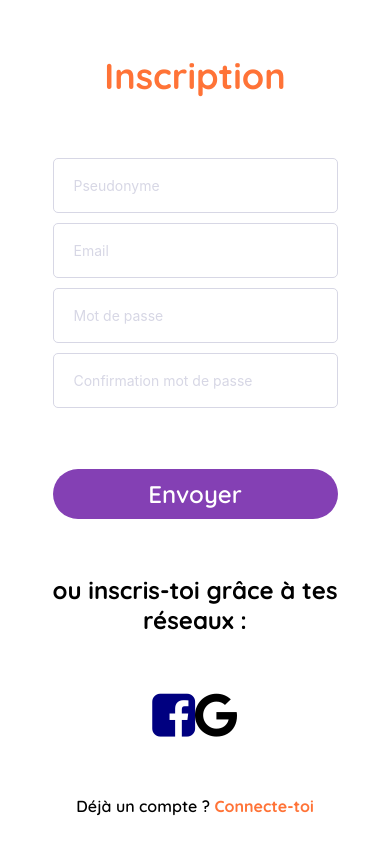
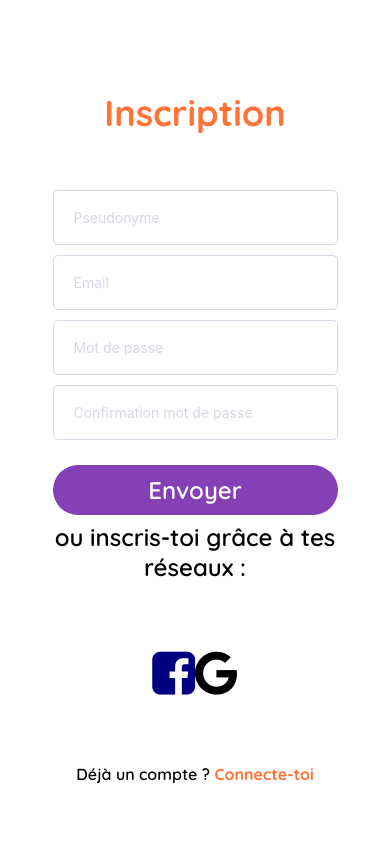
Before and after one commit to alexdelac/CityGo-frontend, a React Native app: screen /Signup in a window 390 px wide. Built offline with nearby package versions, Linux system fonts and the light colour scheme.

Commit message:
update du style css front particulier

```diff
--- a/screens/ProfilScreen.js
+++ b/screens/ProfilScreen.js
@@ -5,7 +5,7 @@ import { useDispatch, useSelector } from 'react-redux';
 import { useState } from 'react';
 
 
-const BACKEND_ADDRESS = 'http://10.1.3.138:3000';
+const BACKEND_ADDRESS = 'http://10.1.2.64:3000';
 
 
 export default function ProfilScreen({ navigation }) {
--- a/screens/SigninScreen.js
+++ b/screens/SigninScreen.js
@@ -13,12 +13,7 @@ import { useState } from 'react';
 import FontAwesome from 'react-native-vector-icons/FontAwesome';
 import { useFonts } from 'expo-font'
 
-
-
-
-const BACKEND_ADDRESS = 'http://10.1.3.138:3000';
-
-
+const BACKEND_ADDRESS = 'http://10.1.2.64:3000';
 
 export default function SigninScreen({ navigation }) {
 
@@ -87,6 +82,7 @@ export default function SigninScreen({ navigation }) {
 
 
   return (
+    <View style={styles.container}>
     <KeyboardAvoidingView style={styles.container} behavior={Platform.OS === 'ios' ? 'padding' : 'height'}>
       <Text style={styles.title}>Connexion</Text>
       <View>
@@ -99,7 +95,7 @@ export default function SigninScreen({ navigation }) {
           placeholder={isFocused === 'Email' ? '' : 'Email'}
           onChangeText={(value) => setEmail(value)}
           value={email} />
-        {isFocused === 'Mot de passe' && <Text style={styles.inputLabel}>Mot de passe</Text>}
+        {isFocused === 'Mot de passe' && <Text style={styles.inputLabelPassword}>Mot de passe</Text>}
         <TextInput
           onFocus={() => setIsFocused('Mot de passe')}
           onBlur={() => setIsFocused(false)}
@@ -118,6 +114,8 @@ export default function SigninScreen({ navigation }) {
       <TouchableOpacity onPress={() => handleConnect()} style={styles.button} activeOpacity={0.8}>
         <Text style={styles.buttonText}>Envoyer</Text>
       </TouchableOpacity>
+      </KeyboardAvoidingView>
+      <View style={styles.bottomContainer}>
       <Text style={styles.reseauxText}>ou connecte-toi grâce à tes réseaux</Text>
       <View style={styles.logocontainer}>
         <TouchableOpacity>
@@ -133,7 +131,8 @@ export default function SigninScreen({ navigation }) {
           <Text style={styles.linkText}> Inscris-toi</Text>
         </TouchableOpacity>
       </View>
-    </KeyboardAvoidingView>
+    </View>
+    </View>
   )
 };
 
@@ -142,14 +141,23 @@ const styles = StyleSheet.create({
     flex: 1,
     backgroundColor: '#fff',
     alignItems: 'center',
-    justifyContent: 'space-around',
+    justifyContent: 'space-between',
+  },
+  bottomContainer: {
+    flex: 1,
+    backgroundColor: '#fff',
+    alignItems: 'center',
+    justifyContent: 'space-between',
+    width: 291,
+    marginTop: 50,
   },
 
   title: {
+    fontSize: 36,
     color: '#FF7337',
-    fontSize: 36,
     fontFamily: 'Quicksand-Bold',
-    marginTop: 25
+    marginTop: 90,
+    marginBottom: 50,
   },
 
   input: {
@@ -177,6 +185,7 @@ const styles = StyleSheet.create({
     borderRadius: 50,
     alignItems: 'center',
     justifyContent: 'center',
+    marginTop: 20,
   },
 
   reseauxText: {
@@ -208,12 +217,24 @@ const styles = StyleSheet.create({
   },
   box: {
     flexDirection: 'row',
+    marginBottom: 60,
   },
   inputLabel: {
     position: 'relative',
     color: '#FF7337',
     textAlign: 'center',
-    width: 70,
+    width: 50,
+    marginBottom: -14,
+    marginLeft: 20,
+    backgroundColor: 'white',
+    zIndex: 1,
+    fontFamily: 'Quicksand-SemiBold',
+  },
+  inputLabelPassword: {
+    position: 'relative',
+    color: '#FF7337',
+    textAlign: 'center',
+    width: 100,
     marginBottom: -14,
     marginLeft: 20,
     backgroundColor: 'white',
--- a/screens/SignupScreen.js
+++ b/screens/SignupScreen.js
@@ -8,11 +8,7 @@ import { addUser } from '../reducers/user';
 import FontAwesome from 'react-native-vector-icons/FontAwesome';
 import { useFonts } from 'expo-font'
 
-
-
-
-const BACKEND_ADDRESS = 'http://10.1.3.138:3000';
-
+const BACKEND_ADDRESS = 'http://10.1.2.64:3000';
 
 export default function SignupScreen({ navigation }) {
 
@@ -77,6 +73,7 @@ export default function SignupScreen({ navigation }) {
   }
 
   return (
+    <View style={styles.container}>
     <KeyboardAvoidingView style={styles.container} behavior={Platform.OS === 'ios' ? 'padding' : 'height'}>
       <Text style={styles.title}>Inscription</Text>
 
@@ -131,7 +128,9 @@ export default function SignupScreen({ navigation }) {
       <TouchableOpacity onPress={() => handleSubmit()} style={styles.button} activeOpacity={0.8}>
         <Text style={styles.buttonText}>Envoyer</Text>
       </TouchableOpacity>
-      <Text style={styles.message}>ou inscris-toi grâce à tes   réseaux :</Text>
+      </KeyboardAvoidingView>
+      <View style={styles.bottomContainer}>
+      <Text style={styles.message}>ou inscris-toi grâce à tes réseaux :</Text>
       <View style={styles.logocontainer}>
         <TouchableOpacity>
           <FontAwesome name='facebook-square' style={styles.logo} size={50} color='#000080'></FontAwesome>
@@ -146,7 +145,8 @@ export default function SignupScreen({ navigation }) {
           <Text style={styles.linkText}> Connecte-toi</Text>
         </TouchableOpacity>
       </View>
-    </KeyboardAvoidingView>
+      </View>
+    </View>
   )
 };
 
@@ -155,15 +155,23 @@ const styles = StyleSheet.create({
     flex: 1,
     backgroundColor: '#fff',
     alignItems: 'center',
-    justifyContent: 'space-around',
+    justifyContent: 'space-between',
+  },
+  bottomContainer: {
+    flex: 1,
+    backgroundColor: '#fff',
+    alignItems: 'center',
+    justifyContent: 'space-between',
+    width: 291,
+    marginTop: 200,
   },
 
   title: {
+    fontSize: 36,
     color: '#FF7337',
-    fontSize: 36,
-    marginTop: 25,
     fontFamily: 'Quicksand-Bold',
-
+    marginTop: 90,
+    marginBottom: 50,
   },
 
   input: {
@@ -200,6 +208,7 @@ const styles = StyleSheet.create({
     borderRadius: 50,
     alignItems: 'center',
     justifyContent: 'center',
+    marginTop: 20,
   },
 
   buttonText: {
@@ -212,7 +221,7 @@ const styles = StyleSheet.create({
 
   textContainer: {
     flexDirection: 'row',
-
+    marginBottom: 60,
   },
 
   text: {
@@ -229,7 +238,7 @@ const styles = StyleSheet.create({
   message: {
     fontSize: 24,
     textAlign: 'center',
-    fontFamily: 'Quicksand-Bold',
+    fontFamily: 'Quicksand-SemiBold',
 
   },
   logocontainer: {
@@ -237,7 +246,6 @@ const styles = StyleSheet.create({
 
   },
   error: {
-    fontFamily: 'Quicksand-Medium',
-    fontStyle: 'italic',
+    fontFamily: 'Quicksand-Bold',
   },
 });
--- a/screens/WelcomeScreen.js
+++ b/screens/WelcomeScreen.js
@@ -38,8 +38,8 @@ if(!fontsLoaded){
         <View style={styles.container} >
           <View style={styles.welcomecontainer}>
           <Text style={styles.title}>Hello {''}
-          <Text style={styles.pseudonyme}>{user.pseudonyme}</Text>
-           , où allons nous ?</Text>
+          <Text style={styles.pseudonyme}>{user.pseudonyme}</Text>,</Text>
+           <Text style={styles.title}>où allons-nous ?</Text>
           </View>
           <View style={styles.buttoncontainer}>
           <TouchableOpacity style={styles.button} activeOpacity={0.8}>
@@ -62,21 +62,18 @@ if(!fontsLoaded){
       justifyContent: 'center',
     },
     title: {
-      width: 343,
-      height: 108,
       fontSize: 36,
-      fontWeight: '600',
       textAlign: 'center',
       fontFamily: 'Quicksand-SemiBold',
     },
     button: {
-      alignItems: 'center',
-      paddingTop: 8,
       width: 285,
       height: 80,
       backgroundColor: '#8440B4',
       borderRadius: 50,
-      marginBottom: 25,
+      alignItems: 'center',
+      justifyContent: 'center',
+      marginTop: 20,
 
     },
     textButton: {
@@ -97,8 +94,6 @@ if(!fontsLoaded){
 
       justifyContent: 'center',
       alignItems: 'center',
-      height: 108,
-      width: 343,
       textAlign: 'center',
       marginBottom: 70,
     },
```
